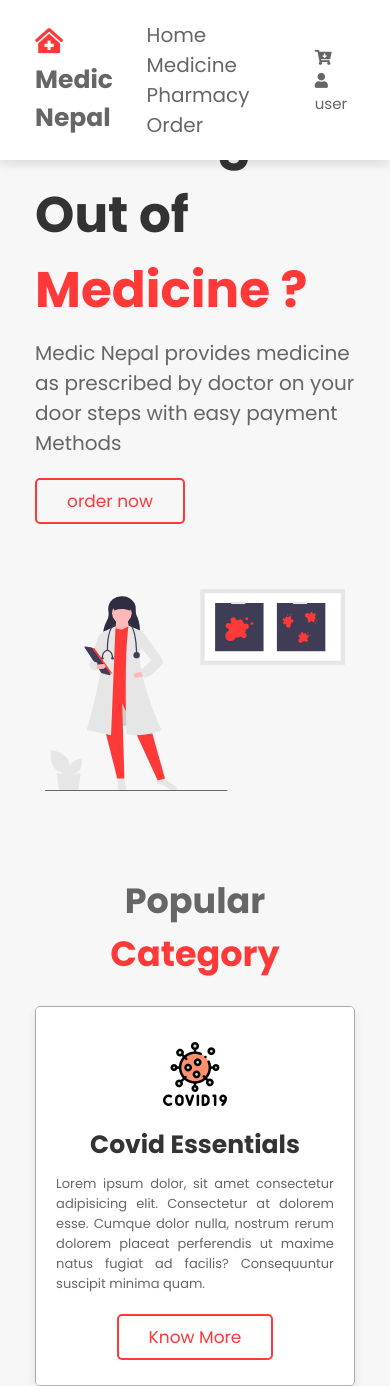
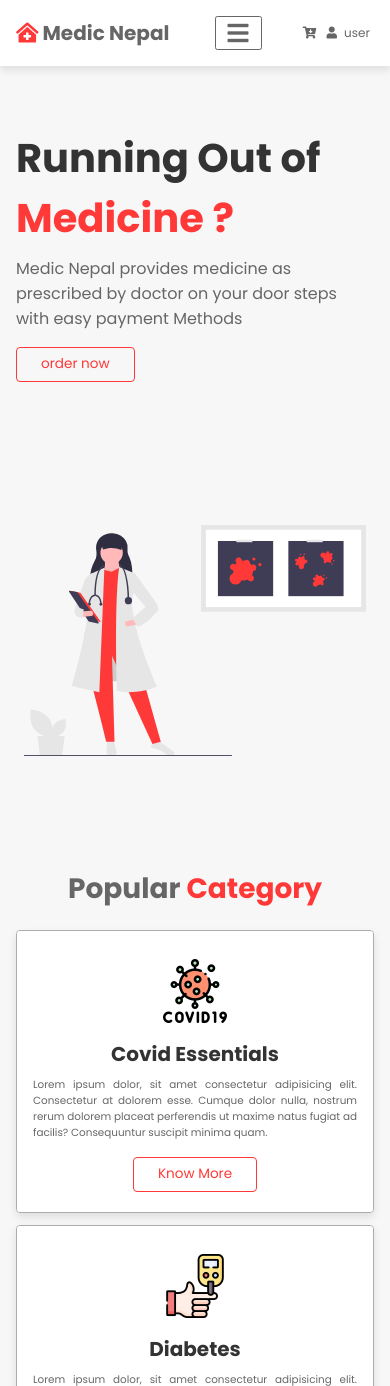
Before and after one commit to crpoudyal/Medic-Nepal, a PHP site: page / in a window 390 px wide; the page is wider, and only the part inside the window is pictured. Shown: the top 1386 px of that part. Run offline with PHP 8.4, Linux system fonts and the light colour scheme.

Commit message:
responsive navbar and main page

```diff
--- a/details.html
+++ b/details.html
@@ -21,7 +21,6 @@
         <a href="index.html">Home</a>
         <a href="medicine.html">Medicine</a>
         <a href="#">Pharmacy</a>
-        <a href="#">Order</a>
     </nav>
     <div id="nav-icon">
         <a href="#" class=""><i class="fa fa-cart-arrow-down"></i></a>
@@ -94,11 +93,14 @@
             <a href="index.html" class="btn">Home</a>
             <a href="medicine.html" class="btn">Medicine</a>
             <a href="#" class="btn">Pharmacy</a>
-            <a href="#" class="btn">Order</a>
         </div>
     </div><br/>
     <hr/>
     <h1 class="credit"> created by <span> CR Poudyal </span> | All rights reserved! </h1>
 </section>
+
+
+<!-- custom js file link  -->
+<script src="script.js"></script>
 </body>
 </html>
--- a/index.html
+++ b/index.html
@@ -21,7 +21,6 @@
         <a href="index.html">Home</a>
         <a href="medicine.html">Medicine</a>
         <a href="#">Pharmacy</a>
-        <a href="#">Order</a>
     </nav>
     <div id="nav-icon">
         <a href="#" class=""><i class="fa fa-cart-arrow-down"></i></a>
@@ -49,7 +48,7 @@
     <div class="box-container">
         <div class="box">
             <div class="content">
-                <img src="images/covid.png" alt="">
+                <img src="images/covid.png" alt="covid">
                 <h3>Covid Essentials</h3>
                 <p>Lorem ipsum dolor, sit amet consectetur adipisicing elit. Consectetur at dolorem esse. Cumque dolor nulla, nostrum rerum dolorem placeat perferendis ut maxime natus fugiat ad facilis? Consequuntur suscipit minima quam.</p>
                 <a href="#" class="btn">Know More</a>
@@ -151,12 +150,17 @@
             <a href="index.html" class="btn">Home</a>
             <a href="medicine.html" class="btn">Medicine</a>
             <a href="#" class="btn">Pharmacy</a>
-            <a href="#" class="btn">Order</a>
         </div>
     </div><br/>
     <hr/>
     <h1 class="credit"> created by <span> CR Poudyal </span> | All rights reserved! </h1>
 </section>
+<!-- footer section  -->
 
+
+
+
+<!-- custom js file link  -->
+<script src="script.js"></script>
 </body>
 </html>
--- a/medicine.html
+++ b/medicine.html
@@ -21,7 +21,6 @@
         <a href="index.html">Home</a>
         <a href="medicine.html">Medicine</a>
         <a href="#">Pharmacy</a>
-        <a href="#">Order</a>
     </nav>
     <div id="nav-icon">
         <a href="#" class=""><i class="fa fa-cart-arrow-down"></i></a>
@@ -111,13 +110,13 @@
             <a href="index.html" class="btn">Home</a>
             <a href="medicine.html" class="btn">Medicine</a>
             <a href="#" class="btn">Pharmacy</a>
-            <a href="#" class="btn">Order</a>
         </div>
     </div><br/>
     <hr/>
     <h1 class="credit"> created by <span> CR Poudyal </span> | All rights reserved! </h1>
 </section>
 
-
+<!-- custom js file link  -->
+<script src="script.js"></script>
 </body>
 </html>
--- /dev/null
+++ b/script.js
@@ -0,0 +1,9 @@
+let menu = document.querySelector('#menu-bar');
+let navbar = document.querySelector('.navbar');
+
+menu.onclick = () =>{
+
+  menu.classList.toggle('fa-times');
+  navbar.classList.toggle('active');
+
+}
--- a/style.css
+++ b/style.css
@@ -351,3 +351,54 @@ a {
   color: #ff3838;
 }
 /* footer */
+
+/* media queries  */
+
+@media (max-width: 991px) {
+  html {
+    font-size: 50%;
+  }
+
+  header {
+    padding: 2rem;
+  }
+
+  section {
+    padding: 2rem;
+  }
+}
+
+@media (max-width: 768px) {
+  #menu-bar {
+    display: initial;
+  }
+
+  header .navbar {
+    position: absolute;
+    top: 100%;
+    left: 0;
+    right: 0;
+    background: #f7f7f7;
+    border-top: 0.1rem solid rgba(0, 0, 0, 0.1);
+    clip-path: polygon(0 0, 100% 0, 100% 0, 0 0);
+  }
+
+  header .navbar.active {
+    clip-path: polygon(0 0, 100% 0, 100% 100%, 0% 100%);
+  }
+
+  header .navbar a {
+    margin: 1.5rem;
+    padding: 1.5rem;
+    display: block;
+    border: 0.2rem solid rgba(0, 0, 0, 0.1);
+    border-left: 0.5rem solid #ff3838;
+    background: #fff;
+  }
+}
+
+@media (max-width: 450px) {
+  html {
+    font-size: 50%;
+  }
+}
```
